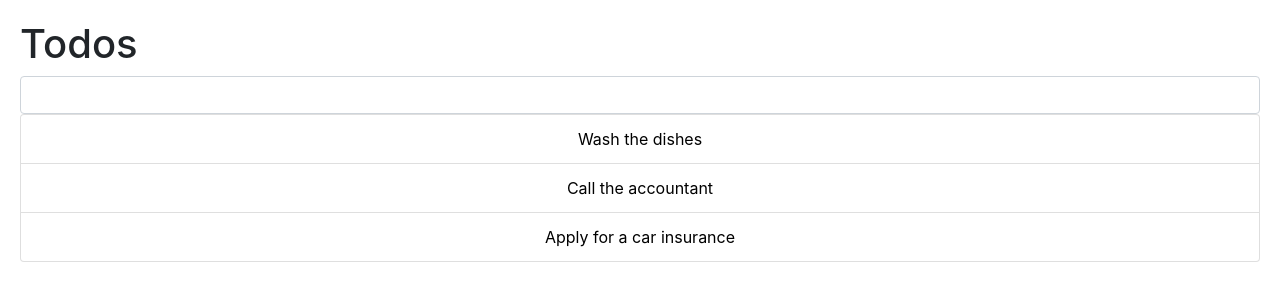
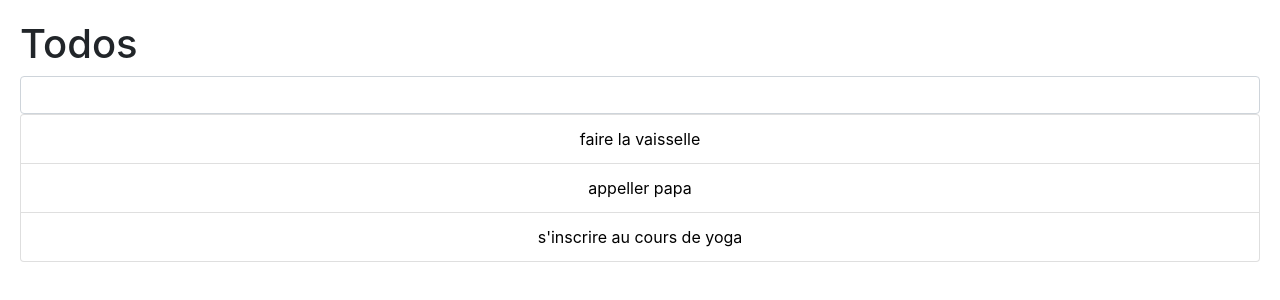
Before and after one commit to baypp07/angular-animations-todos, an Angular app: page / in a window 1280 px wide. Shown: the top 300 px of the page. Built offline with nearby package versions, Linux system fonts and the light colour scheme.

Commit message:
1 file modified

```diff
--- a/src/app/todos/todos.component.ts
+++ b/src/app/todos/todos.component.ts
@@ -1,19 +1,17 @@
 import { Component } from "@angular/core";
-import { fade } from './../animations';
-
+import { fade } from "./../animations";
 
 @Component({
   selector: "todos",
   templateUrl: "./todos.component.html",
   styleUrls: ["./todos.component.css"],
-  animations: [ fade ]
+  animations: [fade]
 })
-
 export class TodosComponent {
   items: any[] = [
-    "Wash the dishes",
-    "Call the accountant",
-    "Apply for a car insurance"
+    "faire la vaisselle",
+    "appeller papa",
+    "s'inscrire au cours de yoga"
   ];
 
   addItem(input: HTMLInputElement) {
```
